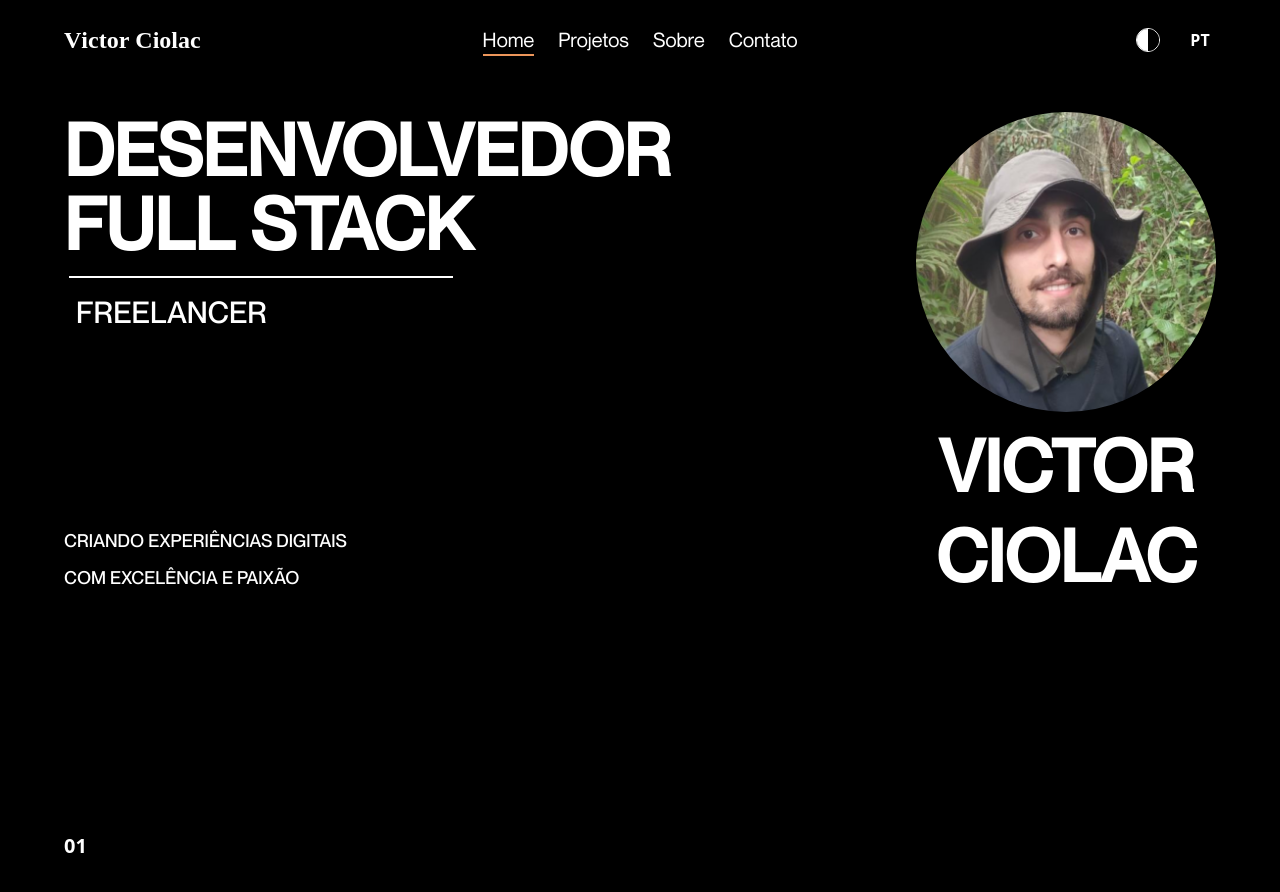
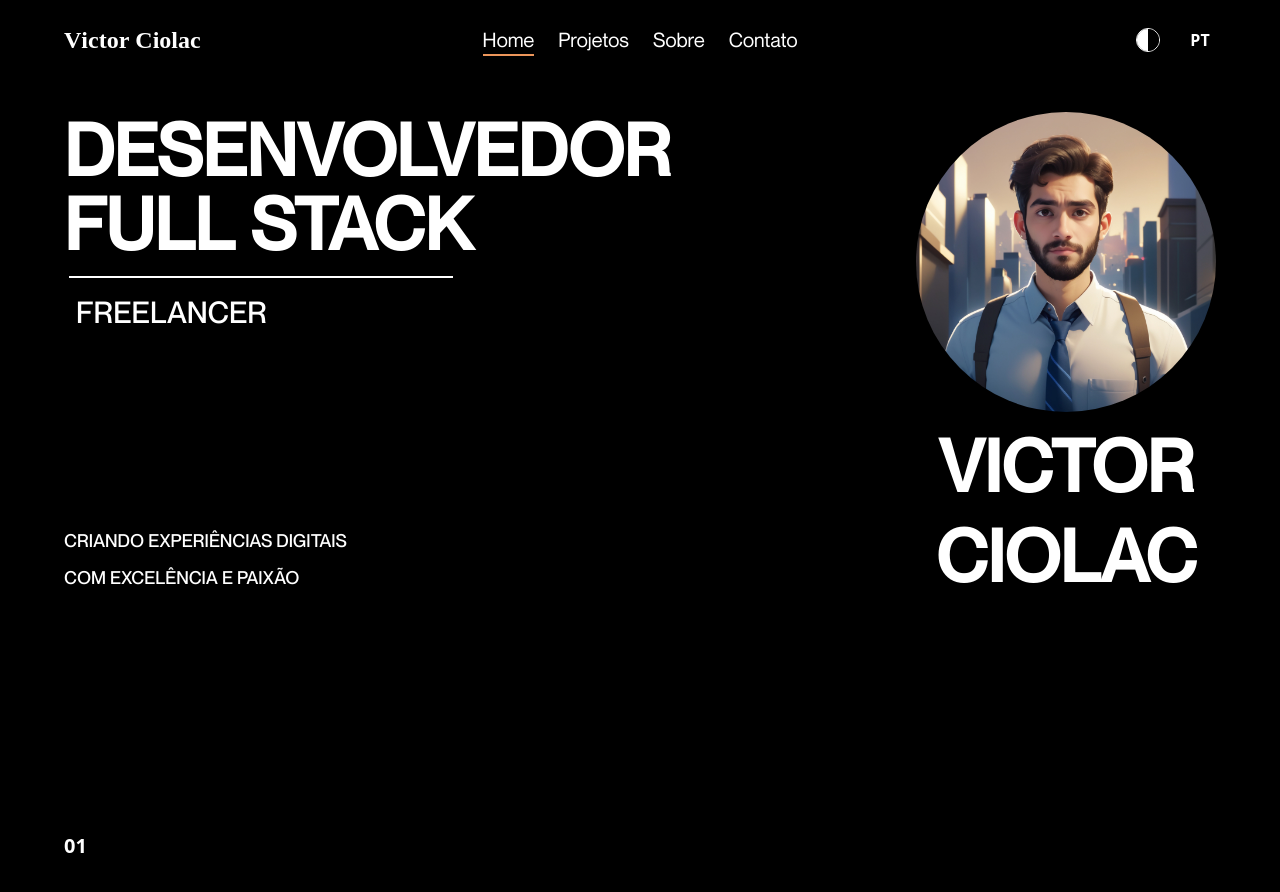
Before and after one commit to vCiolac/portfolio, a Next.js app: page / in a window 1280 px wide. Shown: the top 892 px of the page. Built offline with nearby package versions, Linux system fonts and the light colour scheme.

Commit message:
change photo to avatar

```diff
--- a/src/components/Other/Home/HomeHero.tsx
+++ b/src/components/Other/Home/HomeHero.tsx
@@ -147,7 +147,7 @@ const HomeHero = () => {
           <div className="flex flex-col justify-center align-middle items-center md:hidden text-center profile-image pt-10">
             <div ref={imageRefSmall} className="profile-image overflow-hidden">
               <Image
-                src="/profile-pic-mato.png"
+                src="/profile-pic-avatar.jpg"
                 alt="Profile Image"
                 width={250}
                 height={250}
@@ -184,7 +184,7 @@ const HomeHero = () => {
           <div className="text-center profile-image">
             <div ref={imageRefLarge} className="profile-image overflow-hidden">
               <Image
-                src="/profile-pic-mato.png"
+                src="/profile-pic-avatar.jpg"
                 alt="Profile Image"
                 width={300}
                 height={300}
```
Also changed, not shown: public/profile-pic-avatar.jpg (added), public/profile-pic-mato.png (deleted).
